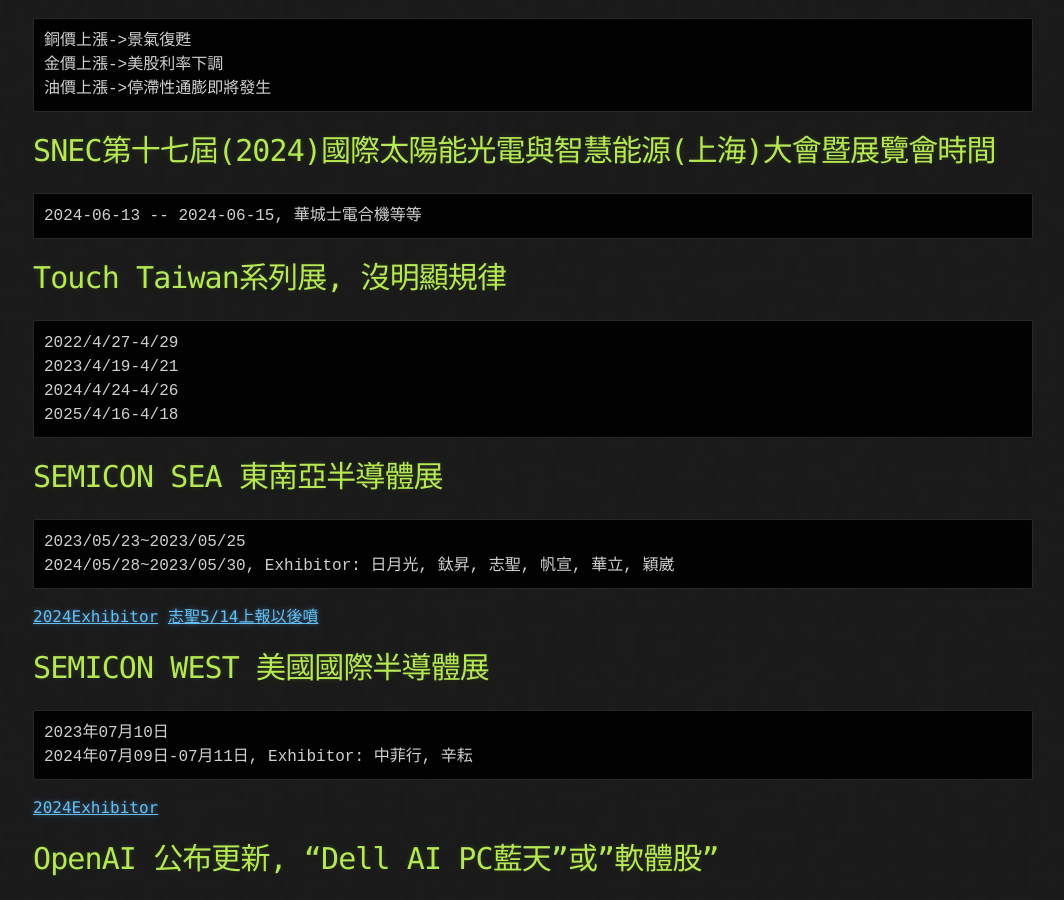
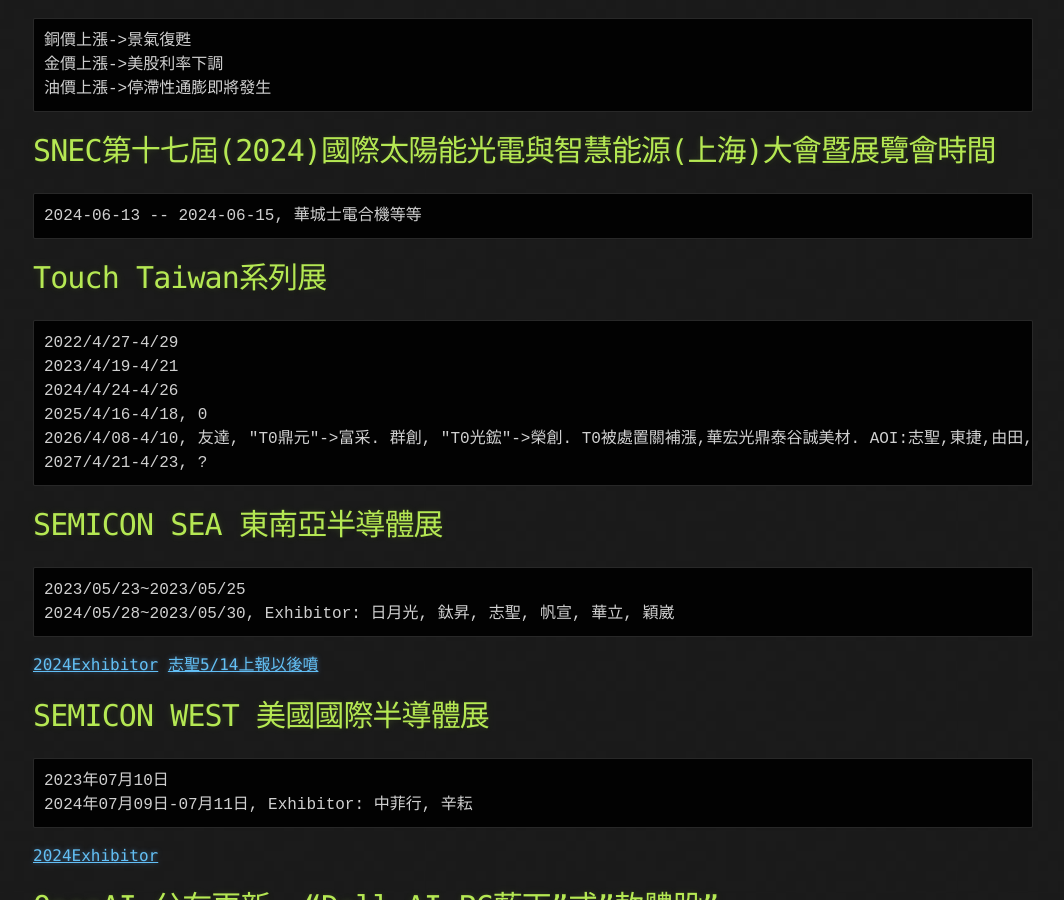
Before and after one commit to lepg5487/Stock_God, a Jekyll site: the page built from experience.md, in a window 1280 px wide and 900 px high, scrolled down 35284 px. Shown: the whole window, without its empty margins (107-1171 px from the left). Built offline with Jekyll 4.4.1, drawn with Linux system fonts in a browser that asks for light colours; our own code applies the rules of GitHub Pages for plain Markdown files.

Commit message:
Update experience.md

````diff
--- a/experience.md
+++ b/experience.md
@@ -1121,12 +1121,14 @@
 2024-06-13 -- 2024-06-15, 華城士電合機等等
 ```
 
-# Touch Taiwan系列展, 沒明顯規律
+# Touch Taiwan系列展
 ```
 2022/4/27-4/29
 2023/4/19-4/21
 2024/4/24-4/26
-2025/4/16-4/18
+2025/4/16-4/18, 0
+2026/4/08-4/10, 友達, "T0鼎元"->富采. 群創, "T0光鋐"->榮創. T0被處置關補漲,華宏光鼎泰谷誠美材. AOI:志聖,東捷,由田,晶彩科.
+2027/4/21-4/23, ?
 ```
 
 # SEMICON SEA 東南亞半導體展
````
